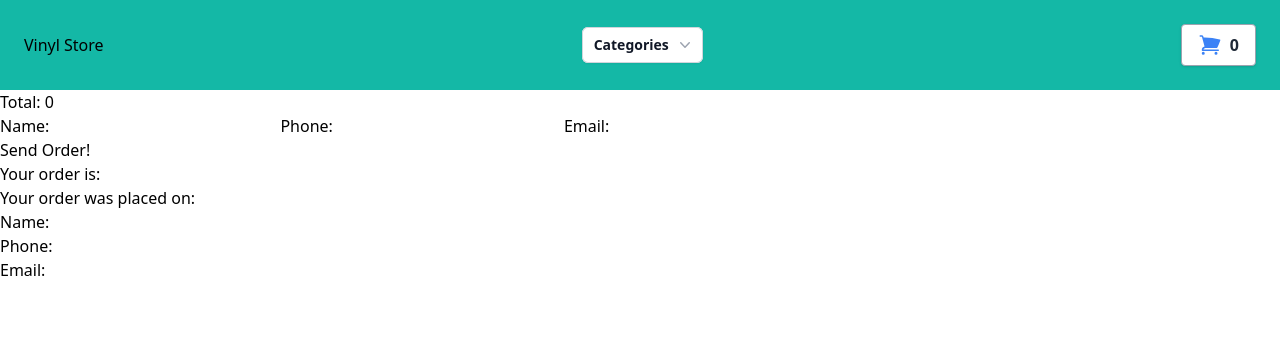
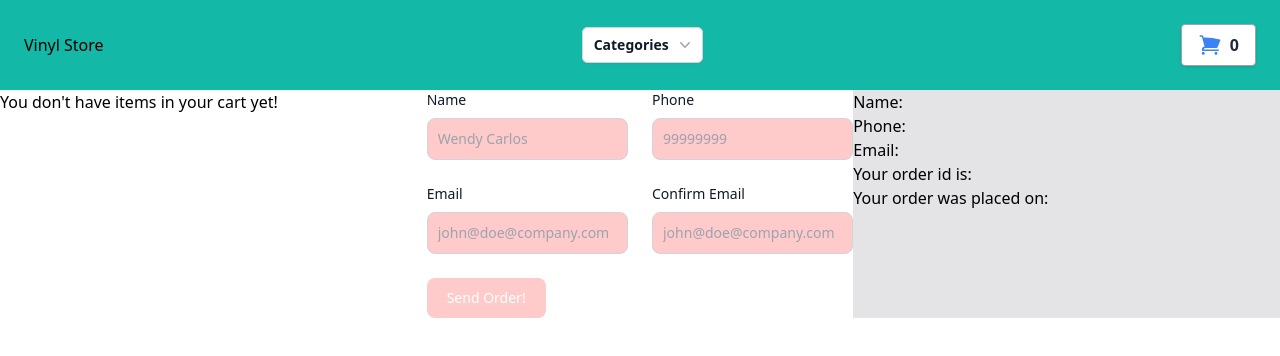
Before and after one commit to RodrigoGamboa/coderhouse-react-app, a React (Create React App) app: page /cart in a window 1280 px wide. Shown: the top 356 px of the page. Built offline with nearby package versions, Linux system fonts and the light colour scheme.

Commit message:
feat: check email mechanism. improve checkout flow

```diff
--- a/src/App.jsx
+++ b/src/App.jsx
@@ -9,17 +9,7 @@ import { createContext, useState } from "react";
 export const ContextCart = createContext("");
 
 const App = () => {
-  /*
-  const [cart, setCart] = useState({
-    value: 10
-  });
-  */
-  const [cart, setCart] = useState([
-    /*{
-      id: 'LyMaQIAeLdGItQs61zV2',
-      artist: 'jungle'
-    }*/
-  ]);
+  const [cart, setCart] = useState([]);
 
   return (
     <ContextCart.Provider value={{ cart, setCart }}>
--- a/src/Pages/Checkout.jsx
+++ b/src/Pages/Checkout.jsx
@@ -4,24 +4,40 @@ import { addDoc, collection, getFirestore } from "firebase/firestore";
 
 const Checkout = () => {
   const { cart } = useContext(ContextCart);
+  const { setCart } = useContext(ContextCart);
+
   const [orderFeedbackInfo, setOrderFeedbackInfo] = useState({
+    status: 'unfulfilled',
     id: null,
-        date: null
+    date: null,
   });
+
   const [buyer, setBuyer] = useState({
-        name: '',
-        phone: '',
-        email: ''
-    })
+    name: "",
+    phone: "",
+    email: "",
+    confirmEmail: ""
+  });
   const [totalPrice, setTotalPrice] = useState(0);
 
   useEffect(() => {
     setTotalPrice(cart.reduce((a, c) => a + c.total, 0));
   }, [cart]);
 
+  useEffect(() => {
+    if (orderFeedbackInfo.status === 'pending') {
+        setCart([]);
+        setBuyer({
+            name: "",
+            phone: "",
+            email: "",
+            confirmEmail: ""
+        })
+    }
+  }, [orderFeedbackInfo, setCart]);
 
-
-    const sendOrder = () => {
+  const sendOrder = event => {
+    event.preventDefault();
     const timeElapsed = Date.now();
     const today = new Date(timeElapsed);
     const todayUTC = today.toUTCString();
@@ -29,48 +45,113 @@ const Checkout = () => {
       buyer,
       items: cart,
       total: 100,
-            date: today.toUTCString()
-        }
+      date: today.toUTCString(),
+    };
     const db = getFirestore();
-        const ordersCollection = collection(db, 'orders');
-        addDoc(ordersCollection, order).then(({id}) => {
-            setOrderFeedbackInfo({id: id, date: todayUTC});
+    const ordersCollection = collection(db, "orders");
+    addDoc(ordersCollection, order).then(({ id }) => {
+      setOrderFeedbackInfo({ status: 'pending', id: id, date: todayUTC });
     });
   };
 
   return (
-        <>
-        {
-            cart && cart.map(albumToBuy => (
+    <div className="flex justify-center">
+        <div className="w-1/3">
+            {cart && cart.map((albumToBuy) => (
                 <div key={albumToBuy.id}>
-                    <h1>{albumToBuy.title} x {albumToBuy.quantity} x {albumToBuy.price} = {albumToBuy.total}</h1>
+                    <div className="flex">
+                        <img src={albumToBuy.pictureUrl} alt="" className="w-28" />
+                        <p>{albumToBuy.artist} - {albumToBuy.title} x {albumToBuy.quantity} x {albumToBuy.price} ={" "} {albumToBuy.total}
+                        </p>
                     </div>
-            ))
-        }
                     <p>Total: {totalPrice}</p>
-        <form>
-            <label>
-                Name:
-                <input type="text" required value={buyer.name} onChange={e => setBuyer({...buyer, name: e.target.value})} />
+                </div>
+            ))}
+            {cart.length === 0 && <p>You don't have items in your cart yet!</p>}
+        </div>
+        <form className="w-1/3">
+            <div className="grid gap-6 mb-6 md:grid-cols-2">
+                <div>
+                    <label htmlFor="name" className="block mb-2 text-sm font-medium text-gray-900 dark:text-white">
+                        Name
                     </label>
-            <label>
-                Phone:
-                <input type="tel" required value={buyer.phone} onChange={e => setBuyer({...buyer, phone: e.target.value})} />
+                    <input
+                        type="text"
+                        id="name"
+                        value={buyer.name}
+                        onChange={(e) => setBuyer({ ...buyer, name: e.target.value })}
+                        placeholder="Wendy Carlos"
+                        disabled={cart.length === 0}
+                        required
+                        className="bg-gray-50 border border-gray-300 text-gray-900 text-sm rounded-lg disabled:bg-red-200 focus:ring-blue-500 focus:border-blue-500 block w-full p-2.5 dark:bg-gray-700 dark:border-gray-600 dark:placeholder-gray-400 dark:text-white dark:focus:ring-blue-500 dark:focus:border-blue-500"
+                    />
+                </div>
+                <div>
+                    <label
+                        htmlFor="phone"
+                        className="block mb-2 text-sm font-medium text-gray-900 dark:text-white"
+                    >
+                        Phone
                     </label>
-            <label>
-                Email:
-                <input type="email" required value={buyer.email} onChange={e => setBuyer({...buyer, email: e.target.value})} />
+                    <input
+                        type="tel"
+                        id="phone"
+                        value={buyer.phone}
+                        onChange={(e) => setBuyer({ ...buyer, phone: e.target.value })}
+                        placeholder="99999999"
+                        disabled={cart.length === 0}
+                        required
+                        className="bg-gray-50 border border-gray-300 text-gray-900 text-sm rounded-lg disabled:bg-red-200 focus:ring-blue-500 focus:border-blue-500 block w-full p-2.5 dark:bg-gray-700 dark:border-gray-600 dark:placeholder-gray-400 dark:text-white dark:focus:ring-blue-500 dark:focus:border-blue-500"
+                    />
+                </div>
+                <div>
+                    <label htmlFor="email" className="block mb-2 text-sm font-medium text-gray-900 dark:text-white" >
+                        Email
                     </label>
+                    <input
+                        type="email"
+                        id="email"
+                        value={buyer.email}
+                        onChange={(e) => setBuyer({ ...buyer, email: e.target.value })}
+                        placeholder="john@doe@company.com"
+                        disabled={cart.length === 0}
+                        required
+                        className="bg-gray-50 border border-gray-300 text-gray-900 text-sm rounded-lg disabled:bg-red-200 focus:ring-blue-500 focus:border-blue-500 block w-full p-2.5 dark:bg-gray-700 dark:border-gray-600 dark:placeholder-gray-400 dark:text-white dark:focus:ring-blue-500 dark:focus:border-blue-500"
+                    />
+                </div>
+                <div>
+                    <label htmlFor="confirm-email" className="block mb-2 text-sm font-medium text-gray-900 dark:text-white" >
+                        Confirm Email
+                    </label>
+                    <input
+                        type="email"
+                        id="confirm-email"
+                        value={buyer.confirmEmail}
+                        onChange={(e) => setBuyer({ ...buyer, confirmEmail: e.target.value })}
+                        placeholder="john@doe@company.com"
+                        disabled={!buyer.email || cart.length === 0}
+                        required
+                        className="bg-gray-50 border border-gray-300 text-gray-900 text-sm rounded-lg disabled:bg-red-200 focus:ring-blue-500 focus:border-blue-500 block w-full p-2.5 dark:bg-gray-700 dark:border-gray-600 dark:placeholder-gray-400 dark:text-white dark:focus:ring-blue-500 dark:focus:border-blue-500"
+                    />
+                </div>
+            </div>
+            <button
+                type="submit" onClick={sendOrder}
+                className="text-white bg-blue-700 disabled:bg-red-200 hover:bg-blue-800 focus:ring-4 focus:outline-none focus:ring-blue-300 font-medium rounded-lg text-sm w-full sm:w-auto px-5 py-2.5 text-center dark:bg-blue-600 dark:hover:bg-blue-700 dark:focus:ring-blue-800"
+                disabled={!buyer.name || !buyer.phone || !buyer.email || buyer.confirmEmail !== buyer.email}
+            >
+                Send Order!
+            </button>
         </form>
-        <button onClick={() => sendOrder()} disabled={!buyer.name || !buyer.phone || !buyer.email}>Send Order!</button>
-        <p>Your order is: {orderFeedbackInfo.id}</p>
-        <p>Your order was placed on: {orderFeedbackInfo.date}</p>
-
+        <div className={`w-1/3 ${(orderFeedbackInfo.status === 'pending') ? 'bg-green-300' : 'bg-zinc-200'}`}>
             <p>Name: {buyer.name}</p>
             <p>Phone: {buyer.phone}</p>
             <p>Email: {buyer.email}</p>
-        </>
-    )
+            <p>Your order id is: {orderFeedbackInfo.id}</p>
+            <p>Your order was placed on: {orderFeedbackInfo.date}</p>
+        </div>
+    </div>
+  );
 };
 
 export default Checkout;
```
Lines whose indentation alone changed are shown as unchanged.
